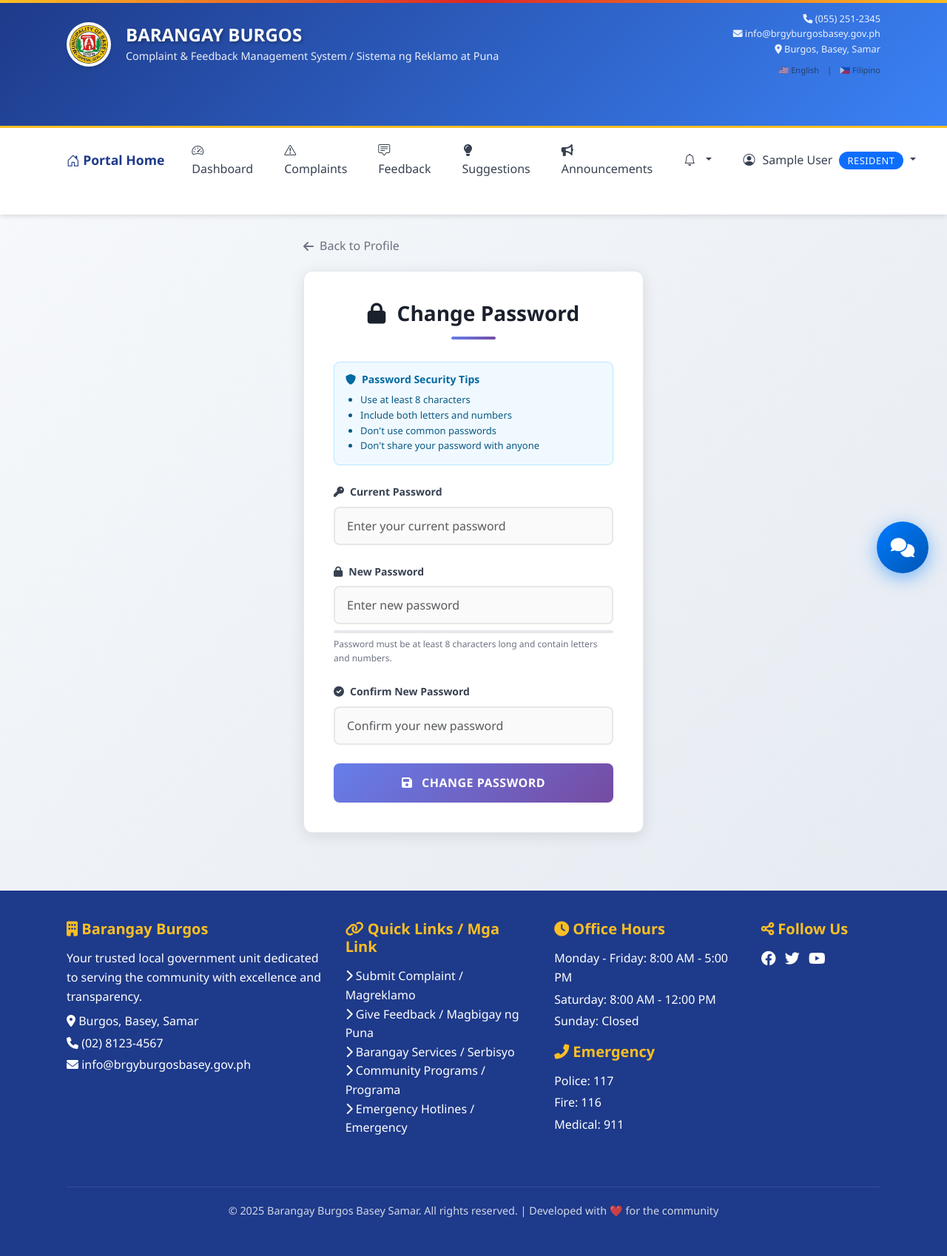
After one commit to qwertyuiop547/mywebapp, a Django app: page /en/accounts/change-password/ in a window 1280 px wide. The commit adds this page. Shown: the whole page at 74% size. Run offline with Django 5.2, Linux system fonts and the light colour scheme; the visitor is signed in with stand-in values (Sample User, id 1); data that the repository does not hold is empty; parts of the project's set-up code (start-up, migrations or seed data) failed here and were passed over.

Commit message:
Feature: Add password change functionality for all users (residents, chairman, secretary)

```diff
--- a/accounts/forms.py
+++ b/accounts/forms.py
@@ -1,13 +1,16 @@
 from django import forms
-import os
-from django.contrib.auth.forms import UserCreationForm
+from django.contrib.auth.forms import UserCreationForm, AuthenticationForm, PasswordChangeForm
 from django.contrib.auth import authenticate
-from .models import User, UserVerificationDocument
+from django.core.exceptions import ValidationError
+from .models import User
+import re
+from PIL import Image
 
 
 class MultipleFileInput(forms.ClearableFileInput):
     allow_multiple_selected = True
 
+{{ ... }}
 class UserRegistrationForm(UserCreationForm):
     email = forms.EmailField(required=False)  # Make email optional
     first_name = forms.CharField(max_length=150, required=False)  # Optional, increased max_length
@@ -207,3 +210,35 @@ class UserLoginForm(forms.Form):
                 raise forms.ValidationError("Your account is pending approval by the Barangay Chairman")
 
         return self.cleaned_data
+
+
+class CustomPasswordChangeForm(PasswordChangeForm):
+    """Custom password change form with Bootstrap styling"""
+
+    old_password = forms.CharField(
+        label="Current Password",
+        widget=forms.PasswordInput(attrs={
+            'class': 'form-control',
+            'placeholder': 'Enter your current password',
+            'autocomplete': 'current-password'
+        })
+    )
+
+    new_password1 = forms.CharField(
+        label="New Password",
+        widget=forms.PasswordInput(attrs={
+            'class': 'form-control',
+            'placeholder': 'Enter new password',
+            'autocomplete': 'new-password'
+        }),
+        help_text="Password must be at least 8 characters long and contain letters and numbers."
+    )
+
+    new_password2 = forms.CharField(
+        label="Confirm New Password",
+        widget=forms.PasswordInput(attrs={
+            'class': 'form-control',
+            'placeholder': 'Confirm your new password',
+            'autocomplete': 'new-password'
+        })
+    )
--- a/accounts/urls.py
+++ b/accounts/urls.py
@@ -8,6 +8,7 @@ urlpatterns = [
     path('login/', views.login_view, name='login'),
     path('logout/', views.logout_view, name='logout'),
     path('profile/', views.profile_view, name='profile'),
+    path('change-password/', views.change_password_view, name='change_password'),
     path('wait-approval/', views.wait_approval_view, name='wait_approval'),
     path('user-approval/', views.user_approval_list, name='user_approval'),
     path('approve-user/<int:user_id>/', views.approve_user, name='approve_user'),
--- a/accounts/views.py
+++ b/accounts/views.py
@@ -1,14 +1,14 @@
 from django.shortcuts import render, redirect, get_object_or_404
 from django.contrib.auth.decorators import login_required
 from django.contrib import messages
-from django.contrib.auth import authenticate, login, logout, get_user_model
+from django.contrib.auth import authenticate, login, logout, get_user_model, update_session_auth_hash
 from django.contrib.auth.forms import AuthenticationForm
 from django.http import JsonResponse
 from django.core.paginator import Paginator
 from django.db.models import Q
 from django.utils import timezone
 from .models import User, UserVerificationDocument, BarangayArea, ResidencyValidation, UserLoginHistory
-from .forms import UserRegistrationForm, UserProfileForm, UserLoginForm
+from .forms import UserRegistrationForm, UserProfileForm, UserLoginForm, CustomPasswordChangeForm
 import logging
 
 def register_view(request):
@@ -696,3 +696,31 @@ def terminate_user_sessions(request, user_id):
     }
 
     return render(request, 'accounts/terminate_sessions_confirm.html', context)
+
+
+@login_required
+def change_password_view(request):
+    """Allow users to change their password"""
+    if request.method == 'POST':
+        form = CustomPasswordChangeForm(request.user, request.POST)
+        if form.is_valid():
+            user = form.save()
+            update_session_auth_hash(request, user)  # Important! Keep user logged in
+
+            messages.success(request, 'Your password has been changed successfully!')
+
+            # Redirect based on user role
+            if request.user.role == 'chairman':
+                return redirect('dashboard:chairman')
+            elif request.user.role == 'secretary':
+                return redirect('dashboard:secretary')
+            else:  # resident
+                return redirect('dashboard:resident')
+    else:
+        form = CustomPasswordChangeForm(request.user)
+
+    context = {
+        'form': form,
+        'page_title': 'Change Password'
+    }
+    return render(request, 'accounts/change_password.html', context)
--- /dev/null
+++ b/templates/accounts/change_password.html
@@ -0,0 +1,297 @@
+{% extends 'base.html' %}
+{% load static %}
+{% load i18n %}
+
+{% block title %}{% trans "Change Password" %}{% endblock %}
+
+{% block extra_css %}
+<style>
+    .change-password-container {
+        max-width: 500px;
+        margin: 0 auto;
+        padding: 30px 20px;
+    }
+
+    .password-form {
+        background: white;
+        padding: 40px;
+        border-radius: 12px;
+        box-shadow: 0 4px 20px rgba(0,0,0,0.1);
+        border: 1px solid #e2e8f0;
+    }
+
+    .form-title {
+        font-size: 28px;
+        font-weight: 700;
+        color: #1a202c;
+        text-align: center;
+        margin-bottom: 30px;
+        position: relative;
+    }
+
+    .form-title::after {
+        content: '';
+        display: block;
+        width: 60px;
+        height: 4px;
+        background: linear-gradient(135deg, #667eea, #764ba2);
+        margin: 15px auto 0;
+        border-radius: 2px;
+    }
+
+    .form-group {
+        margin-bottom: 25px;
+    }
+
+    .form-label {
+        font-weight: 600;
+        color: #374151;
+        margin-bottom: 8px;
+        display: block;
+        font-size: 14px;
+    }
+
+    .form-control {
+        width: 100%;
+        padding: 12px 16px;
+        border: 2px solid #e5e7eb;
+        border-radius: 8px;
+        font-size: 16px;
+        transition: all 0.3s ease;
+        background: #fafafa;
+    }
+
+    .form-control:focus {
+        border-color: #667eea;
+        background: white;
+        outline: none;
+        box-shadow: 0 0 0 3px rgba(102, 126, 234, 0.1);
+    }
+
+    .help-text {
+        font-size: 12px;
+        color: #6b7280;
+        margin-top: 5px;
+    }
+
+    .btn-change-password {
+        width: 100%;
+        background: linear-gradient(135deg, #667eea, #764ba2);
+        color: white;
+        border: none;
+        padding: 14px 20px;
+        border-radius: 8px;
+        font-size: 16px;
+        font-weight: 600;
+        cursor: pointer;
+        transition: all 0.3s ease;
+        text-transform: uppercase;
+        letter-spacing: 0.5px;
+    }
+
+    .btn-change-password:hover {
+        transform: translateY(-2px);
+        box-shadow: 0 8px 25px rgba(102, 126, 234, 0.3);
+    }
+
+    .btn-back {
+        display: inline-flex;
+        align-items: center;
+        gap: 8px;
+        color: #6b7280;
+        text-decoration: none;
+        margin-bottom: 20px;
+        font-weight: 500;
+        transition: color 0.3s ease;
+    }
+
+    .btn-back:hover {
+        color: #374151;
+    }
+
+    .security-info {
+        background: #f0f9ff;
+        border: 1px solid #bae6fd;
+        border-radius: 8px;
+        padding: 15px;
+        margin-bottom: 25px;
+    }
+
+    .security-info h6 {
+        color: #0369a1;
+        font-weight: 600;
+        margin-bottom: 8px;
+        font-size: 14px;
+    }
+
+    .security-info ul {
+        margin: 0;
+        padding-left: 20px;
+        color: #075985;
+        font-size: 13px;
+    }
+
+    .password-strength {
+        margin-top: 8px;
+        height: 4px;
+        background: #e5e7eb;
+        border-radius: 2px;
+        overflow: hidden;
+    }
+
+    .password-strength-bar {
+        height: 100%;
+        width: 0%;
+        transition: all 0.3s ease;
+        border-radius: 2px;
+    }
+
+    .strength-weak { background: #ef4444; }
+    .strength-medium { background: #f59e0b; }
+    .strength-strong { background: #10b981; }
+
+    .error-list {
+        background: #fef2f2;
+        border: 1px solid #fecaca;
+        border-radius: 6px;
+        padding: 12px;
+        margin-bottom: 15px;
+    }
+
+    .error-list ul {
+        margin: 0;
+        padding-left: 20px;
+        color: #dc2626;
+        font-size: 14px;
+    }
+</style>
+{% endblock %}
+
+{% block content %}
+<div class="change-password-container">
+    <!-- Back Button -->
+    <a href="{% url 'accounts:profile' %}" class="btn-back">
+        <i class="fas fa-arrow-left"></i>
+        {% trans "Back to Profile" %}
+    </a>
+
+    <div class="password-form">
+        <h2 class="form-title">
+            <i class="fas fa-lock me-2"></i>
+            {% trans "Change Password" %}
+        </h2>
+
+        <!-- Security Info -->
+        <div class="security-info">
+            <h6><i class="fas fa-shield-alt me-2"></i>{% trans "Password Security Tips" %}</h6>
+            <ul>
+                <li>{% trans "Use at least 8 characters" %}</li>
+                <li>{% trans "Include both letters and numbers" %}</li>
+                <li>{% trans "Don't use common passwords" %}</li>
+                <li>{% trans "Don't share your password with anyone" %}</li>
+            </ul>
+        </div>
+
+        <!-- Error Messages -->
+        {% if form.errors %}
+            <div class="error-list">
+                {% for field, errors in form.errors.items %}
+                    <ul>
+                        {% for error in errors %}
+                            <li>{{ error }}</li>
+                        {% endfor %}
+                    </ul>
+                {% endfor %}
+            </div>
+        {% endif %}
+
+        <form method="post">
+            {% csrf_token %}
+
+            <!-- Current Password -->
+            <div class="form-group">
+                <label for="{{ form.old_password.id_for_label }}" class="form-label">
+                    <i class="fas fa-key me-2"></i>{{ form.old_password.label }}
+                </label>
+                {{ form.old_password }}
+                {% if form.old_password.help_text %}
+                    <div class="help-text">{{ form.old_password.help_text }}</div>
+                {% endif %}
+            </div>
+
+            <!-- New Password -->
+            <div class="form-group">
+                <label for="{{ form.new_password1.id_for_label }}" class="form-label">
+                    <i class="fas fa-lock me-2"></i>{{ form.new_password1.label }}
+                </label>
+                {{ form.new_password1 }}
+                <div class="password-strength">
+                    <div class="password-strength-bar" id="strengthBar"></div>
+                </div>
+                {% if form.new_password1.help_text %}
+                    <div class="help-text">{{ form.new_password1.help_text }}</div>
+                {% endif %}
+            </div>
+
+            <!-- Confirm Password -->
+            <div class="form-group">
+                <label for="{{ form.new_password2.id_for_label }}" class="form-label">
+                    <i class="fas fa-check-circle me-2"></i>{{ form.new_password2.label }}
+                </label>
+                {{ form.new_password2 }}
+                {% if form.new_password2.help_text %}
+                    <div class="help-text">{{ form.new_password2.help_text }}</div>
+                {% endif %}
+            </div>
+
+            <!-- Submit Button -->
+            <button type="submit" class="btn-change-password">
+                <i class="fas fa-save me-2"></i>
+                {% trans "Change Password" %}
+            </button>
+        </form>
+    </div>
+</div>
+{% endblock %}
+
+{% block extra_js %}
+<script>
+document.addEventListener('DOMContentLoaded', function() {
+    const passwordInput = document.getElementById('{{ form.new_password1.id_for_label }}');
+    const strengthBar = document.getElementById('strengthBar');
+
+    if (passwordInput && strengthBar) {
+        passwordInput.addEventListener('input', function() {
+            const password = this.value;
+            const strength = calculatePasswordStrength(password);
+
+            strengthBar.style.width = strength.percentage + '%';
+            strengthBar.className = 'password-strength-bar strength-' + strength.level;
+        });
+    }
+
+    function calculatePasswordStrength(password) {
+        let score = 0;
+
+        // Length check
+        if (password.length >= 8) score += 25;
+        if (password.length >= 12) score += 15;
+
+        // Character type checks
+        if (/[a-z]/.test(password)) score += 15;
+        if (/[A-Z]/.test(password)) score += 15;
+        if (/[0-9]/.test(password)) score += 15;
+        if (/[^A-Za-z0-9]/.test(password)) score += 15;
+
+        let level = 'weak';
+        if (score >= 70) level = 'strong';
+        else if (score >= 40) level = 'medium';
+
+        return {
+            percentage: Math.min(score, 100),
+            level: level
+        };
+    }
+});
+</script>
+{% endblock %}
```
Also changed, not shown: templates/accounts/profile.html (+15 -6 lines).
